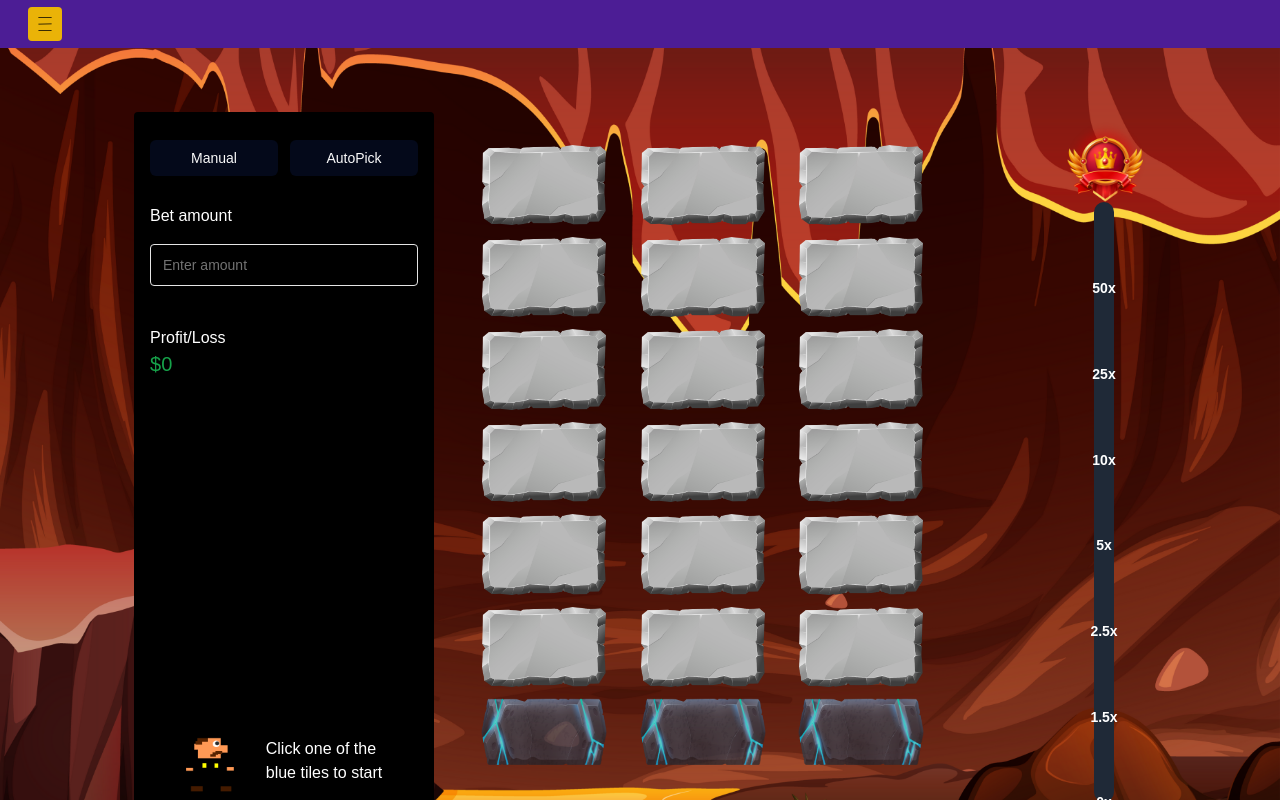
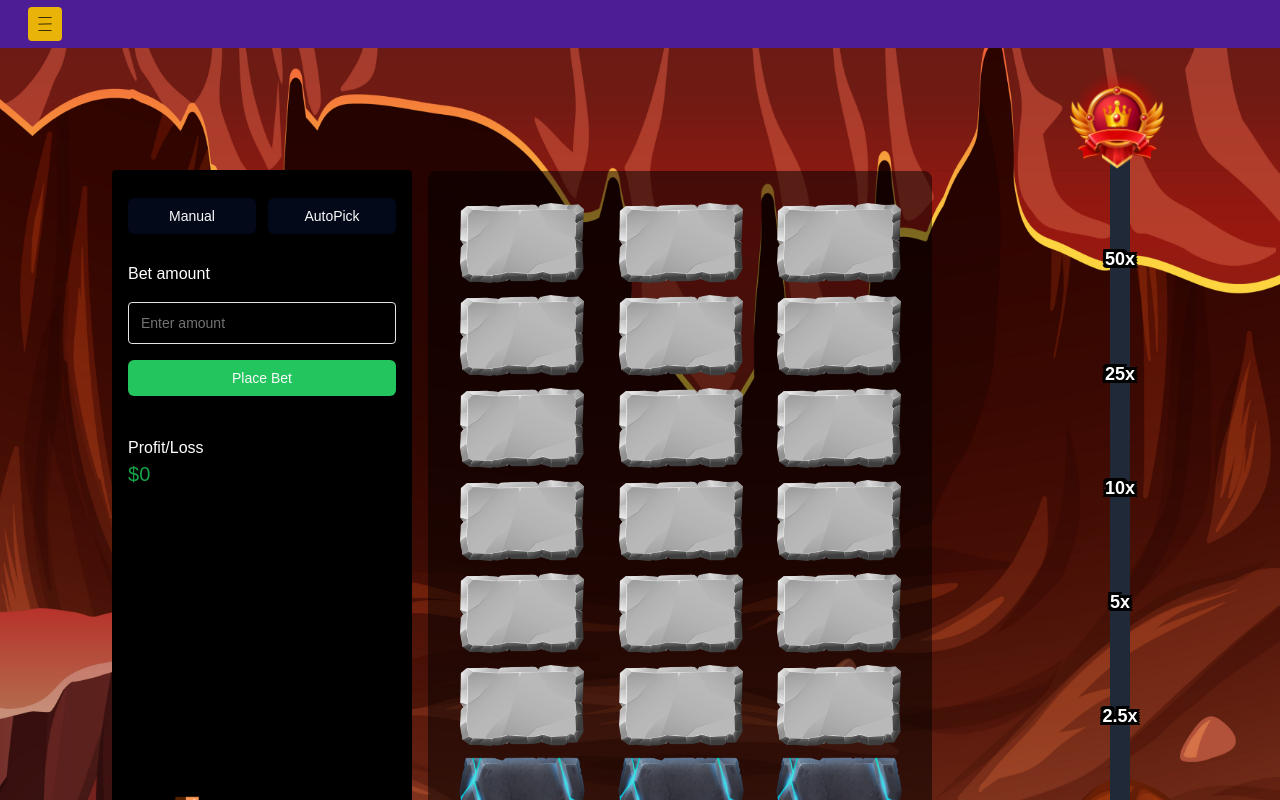
Before and after one commit to internettrashh/satoshis-tower, a Next.js app: page / in a window 1280 px wide. Shown: the top 800 px of the page. Built offline with nearby package versions, Linux system fonts and the light colour scheme.

Commit message:
progressbar

```diff
--- a/src/app/components/GamingArea.tsx
+++ b/src/app/components/GamingArea.tsx
@@ -1,9 +1,10 @@
 'use client'
+
 import React, { useEffect, useState } from 'react';
 import Totemrock from './Totemrock';
 import { Button } from '@/components/ui/button';
 
-function GamingArea({ changeState, resetState, state, setState }: any) {
+export default function GamingArea({ changeState, resetState, state, setState }: any) {
   const [showAll, setShowAll] = useState<boolean>(false);
   const [BreakingRock, setBreakingRock] = useState<boolean>(false);
   const [isAutoPicking, setIsAutoPicking] = useState(false);
@@ -11,6 +12,10 @@ function GamingArea({ changeState, resetState, state, setState }: any) {
   const [money, setMoney] = useState<number>(0);
   const [originalMoney, setOriginalMoney] = useState<number>(0);
   const [playerPosition, setPlayerPosition] = useState<{ row: number; col: number; y: number } | null>(null);
+  const [betPlaced, setBetPlaced] = useState<boolean>(false);
+  const [inputValue, setInputValue] = useState<string>('');
+  const [gameStarted, setGameStarted] = useState<boolean>(false);
+  const [multiplier, setMultiplier] = useState<number>(1);
 
   const rows = [
     { prizes: ['Prize 1A', 'Prize 1B', 'Prize 1C'] },
@@ -40,6 +45,15 @@ function GamingArea({ changeState, resetState, state, setState }: any) {
   }, []);
 
   const handlePrizeClick = (rowIndex: number, colIndex: number, selectedPrize: any) => {
+    if (!betPlaced) {
+      alert('Please place a bet before starting the game!');
+      return;
+    }
+
+    if (!gameStarted) {
+      setGameStarted(true);
+    }
+
     setClickedPrizes(selectedPrize);
     setBreakingRock(true);
     setPlayerPosition({ row: rowIndex, col: colIndex, y: 0 });
@@ -55,6 +69,7 @@ function GamingArea({ changeState, resetState, state, setState }: any) {
         changeState();
         if (currentRow > 0) {
           setCurrentRow(currentRow - 1);
+          setMultiplier(prev => prev * 1.5); // Increase multiplier
         } else {
           setCurrentRow(currentRow - 1);
           alert('You have completed all rows!');
@@ -66,6 +81,8 @@ function GamingArea({ changeState, resetState, state, setState }: any) {
         resetState();
         setCurrentRow(rows.length - 1);
         setShowAll(true);
+        setGameStarted(false);
+        setMultiplier(1);
 
         // Animate player falling
         const initialJump = 20;
@@ -95,6 +112,13 @@ function GamingArea({ changeState, resetState, state, setState }: any) {
   };
 
   const AutoPick = () => {
+    if (!betPlaced) {
+      alert('Please place a bet before starting the game!');
+      return;
+    }
+
+    setGameStarted(true);
+
     let currentRow = 6;
 
     const autoPickInterval = setInterval(() => {
@@ -118,7 +142,6 @@ function GamingArea({ changeState, resetState, state, setState }: any) {
     }, 1000);
   };
 
-
   useEffect(() => {
     if (state === 1) {
       setMoney(originalMoney * 1.5);
@@ -137,6 +160,19 @@ function GamingArea({ changeState, resetState, state, setState }: any) {
     }
   }, [state, originalMoney]);
 
+  const handlePlaceBet = () => {
+    if (inputValue && parseFloat(inputValue) > 0) {
+      setOriginalMoney(parseFloat(inputValue));
+      setBetPlaced(true);
+    } else {
+      alert('Please enter a valid bet amount!');
+    }
+  };
+
+  const handleInputChange = (e: React.ChangeEvent<HTMLInputElement>) => {
+    setInputValue(e.target.value);
+  };
+
   return (
     <div className='py-16 flex flex-row h-fit gap-x-10 justify-center items-center'>
       <div className='w-[300px] relative h-[700px] bg-black rounded-sm'>
@@ -148,11 +184,27 @@ function GamingArea({ changeState, resetState, state, setState }: any) {
           <h2 className='font-medium text-white'>Bet amount</h2>
           <input
             type="number"
-            onChange={(e: any) => { setOriginalMoney(e.target.value); }}
+            value={inputValue}
+            onChange={handleInputChange}
             placeholder="Enter amount"
             className='bg-[#556478] border-[#4B5563] text-white rounded py-5 flex h-9 w-full border border-input bg-transparent px-3 text-sm shadow-sm transition-colors file:border-0 file:bg-transparent file:text-sm file:font-medium file:text-foreground placeholder:text-muted-foreground focus-visible:outline-none focus-visible:ring-1 focus-visible:ring-ring disabled:cursor-not-allowed disabled:opacity-50'
           />
-          {isAutoPicking && <Button className='w-full bg-[#23C55E] hover:bg-[#31ed76]' onClick={AutoPick}>Start</Button>}
+          <Button
+            className='w-full bg-[#23C55E] hover:bg-[#31ed76]'
+            onClick={handlePlaceBet}
+            disabled={betPlaced}
+          >
+            {betPlaced ? 'Bet Placed' : 'Place Bet'}
+          </Button>
+          {isAutoPicking && (
+            <Button
+              className='w-full bg-[#23C55E] hover:bg-[#31ed76]'
+              onClick={AutoPick}
+              disabled={!betPlaced}
+            >
+              Start
+            </Button>
+          )}
         </div>
         <div className='py-10 px-4'>
           <h2 className='text-white'>Profit/Loss</h2>
@@ -163,15 +215,30 @@ function GamingArea({ changeState, resetState, state, setState }: any) {
             ? <Button className='w-full bg-green-600' onClick={() => { alert(`Checked Out with ${money}$`); }}>Checkout</Button>
             : <Button className='w-full hidden bg-green-600'>Start</Button>}
         </div>
+        {gameStarted && multiplier > 1 && (
+          <div className='absolute bottom-5 w-full flex flex-col items-center justify-center px-4 bg-stone-500 py-2 rounded-md'>
+            <h2 className='text-3xl font-bold text-green-500'>{multiplier.toFixed(1)}X</h2>
+            <p className='text-white text-sm'>Cash out available: {(originalMoney * multiplier).toFixed(2)} tokens</p>
+          </div>
+        )}
+        {!gameStarted && (
           <div className='absolute bottom-5 w-full flex gap-x-8 items-center justify-center px-4'>
             <img src="/assets/character.png" alt="" className='w-12 animation-pulse' />
             <h2 className='text-white'>Click one of the<br /> blue tiles to start</h2>
           </div>
+        )}
       </div>
 
       <div className='p-2 w-[480px] mr-28 relative'>
+        {/* Add this new div for the translucent black background */}
+        <div
+  className='absolute inset-0 bg-black bg-opacity-50 rounded-lg -left-6 h-[700px] z-10'
+  style={{ top: '-24px' }} // Adjust this value as needed
+></div>
+        <div className='relative z-10'>
           {showAll
-          ? <div className="grid grid-cols-3 grid-rows-7 gap-3">
+            ? (
+              <div className="grid grid-cols-3 grid-rows-7 gap-3">
                 {rows.map((row, rowIndex) => (
                   row.prizes.map((prize, prizeIndex) => (
                     <div key={prizeIndex} className='bg-transparent'>
@@ -183,7 +250,9 @@ function GamingArea({ changeState, resetState, state, setState }: any) {
                   ))
                 ))}
               </div>
-          : <div className="grid grid-cols-3 grid-rows-7 gap-3">
+            )
+            : (
+              <div className="grid grid-cols-3 grid-rows-7 gap-3">
                 {rows.map((row, rowIndex) => (
                   row.prizes.map((prize, prizeIndex) => (
                     <div key={prizeIndex} className='bg-transparent relative' onClick={() => handlePrizeClick(rowIndex, prizeIndex, prize)}>
@@ -201,6 +270,7 @@ function GamingArea({ changeState, resetState, state, setState }: any) {
                   ))
                 ))}
               </div>
+            )
           }
           {playerPosition && (
             <img
@@ -216,7 +286,6 @@ function GamingArea({ changeState, resetState, state, setState }: any) {
           )}
         </div>
       </div>
+    </div>
   );
 }
-
-export default GamingArea;
--- a/src/app/page.tsx
+++ b/src/app/page.tsx
@@ -17,10 +17,19 @@ const VerticalProgressBar: React.FC<ProgressBarProps> = ({ value, maxValue, step
   const percentage = (value / maxValue) * 100;
 
   return (
-    <div className=' flex flex-col  items-centers justify-center '>
- <img className='w-20 ' src="/assets/jackpot.png" alt="" />
+    <div className='flex flex-col items-center justify-center'>
+      <img
+        className='ml-6 z-10'
+        style={{
+          width: '100px',
+          marginTop: '20px',
+          marginBottom: '20px'
+        }}
+        src="/assets/jackpot.png"
+        alt="Jackpot"
+      />
 
-    <div className="relative h-[600px] w-5   ml-7">
+      <div className="relative h-[800px] w-5 ml-7 mb-11 -mt-10 ">
         <Progress
           value={percentage}
           className="h-full w-full bg-gray-800 rounded-full [&>div]:bg-green-500 [&>div]:rounded-full"
@@ -31,15 +40,24 @@ const VerticalProgressBar: React.FC<ProgressBarProps> = ({ value, maxValue, step
             className="absolute left-1/2 transform -translate-x-1/2 flex items-center justify-center"
             style={{ bottom: `calc(${(index / (steps.length - 1)) * 100}% - 10px)` }}
           >
-          <span className="text-sm text-white font-bold">{step.label}</span>
+            <span
+              className="text-lg text-white font-bold"
+              style={{
+                textShadow: `
+                  -3px -3px 0 #000, 3px -3px 0 #000, -3px 3px 0 #000, 3px 3px 0 #000,
+                  -3px 0 0 #000, 3px 0 0 #000, 0 -3px 0 #000, 0 3px 0 #000,
+                  -2px -2px 0 #000, 2px -2px 0 #000, -2px 2px 0 #000, 2px 2px 0 #000
+                `
+              }}
+            >
+              {step.label}
+            </span>
           </div>
         ))}
-
       </div>
     </div>
   );
 };
-
 
   const steps = [
     { value: 1, label: "0x" },
```
Lines whose indentation alone changed are shown as unchanged.
